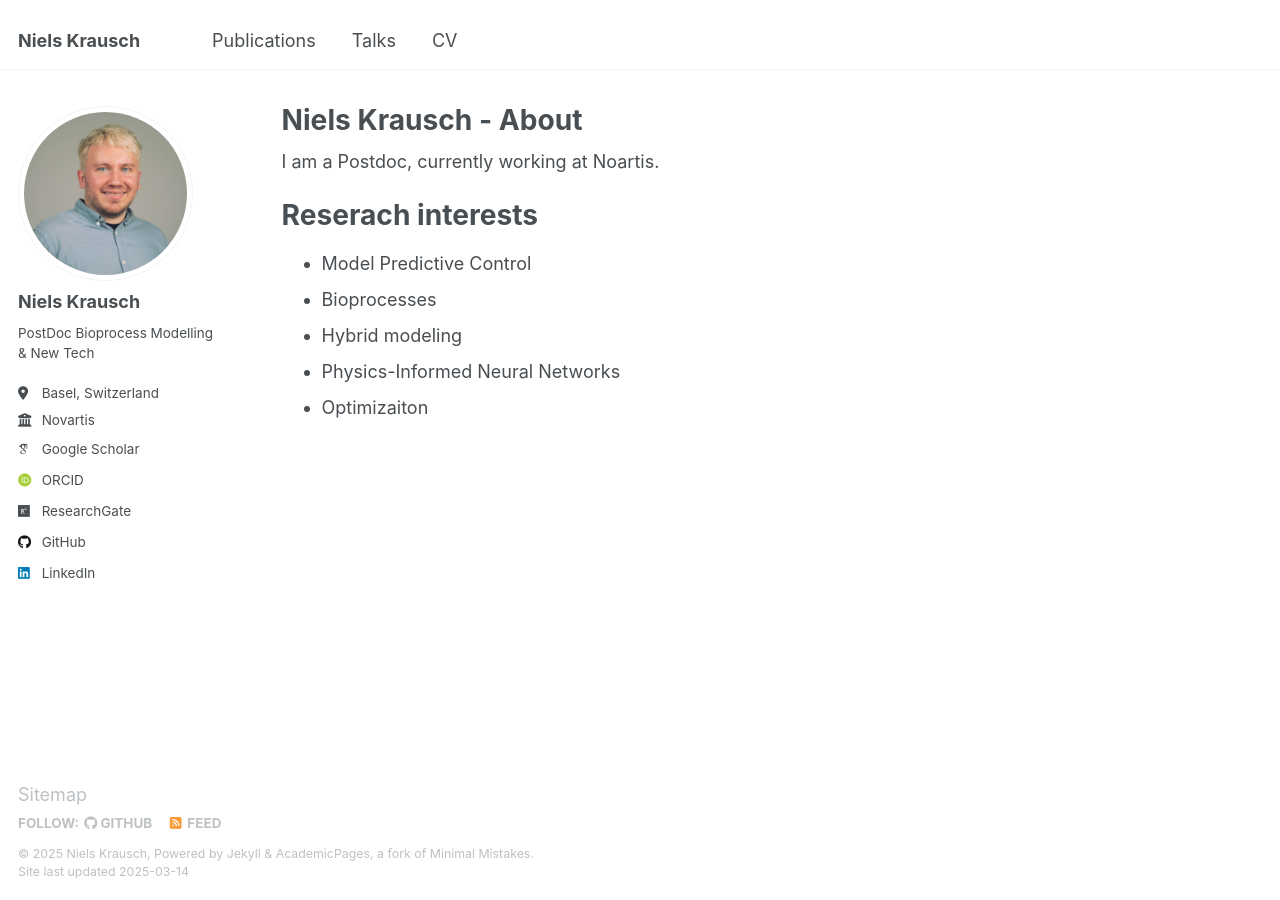
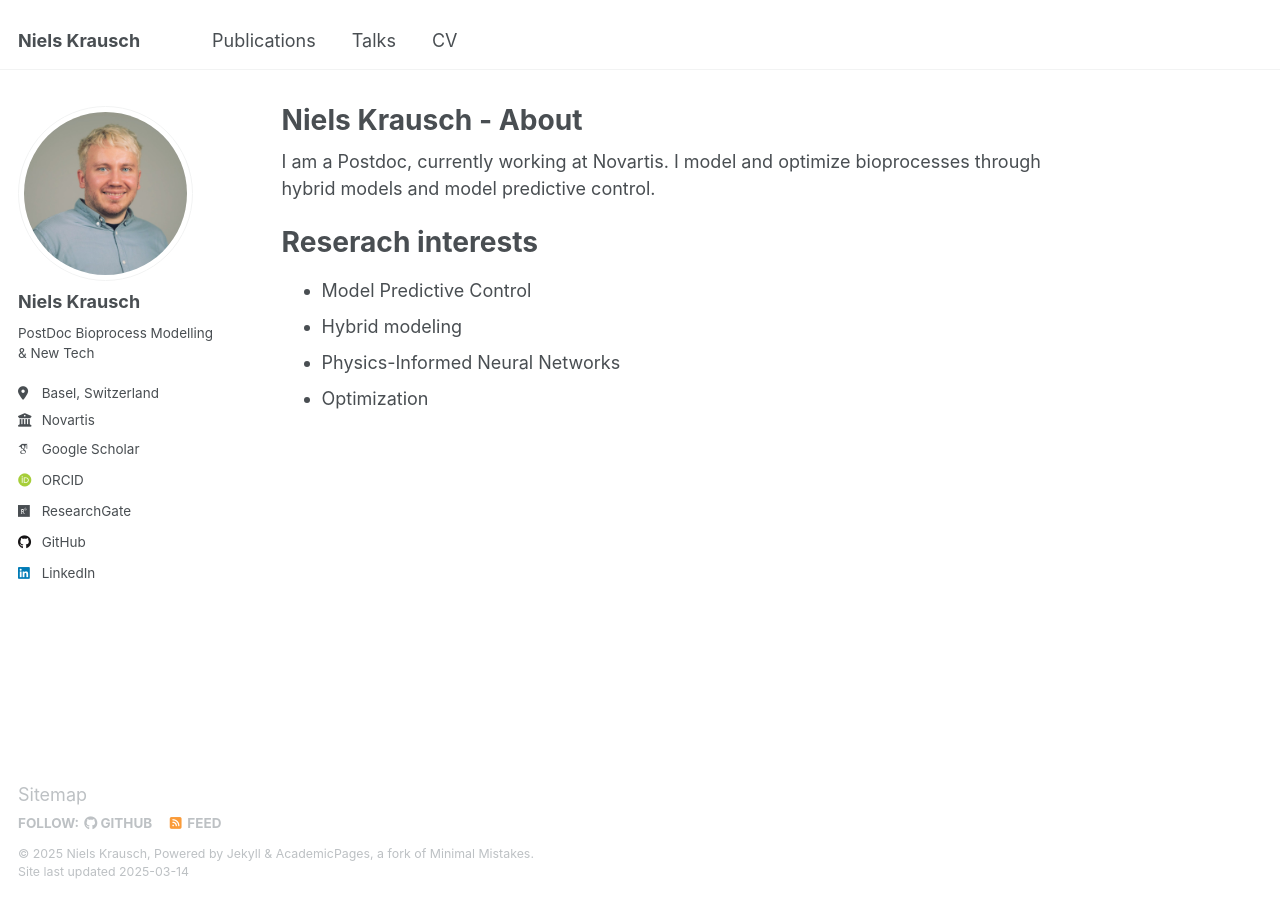
Before and after one commit to nkrausch/nkrausch.github.io, a Jekyll site: the page built from _pages/about.md, in a window 1280 px wide. Built offline with Jekyll 4.4.1, drawn with Linux system fonts in a browser that asks for light colours; some web fonts are replaced.

Commit message:
Updated info

```diff
--- a/_pages/about.md
+++ b/_pages/about.md
@@ -7,12 +7,11 @@ redirect_from:
   - /about.html
 ---
 
-I am a Postdoc, currently working at Noartis.
+I am a Postdoc, currently working at Novartis. I model and optimize bioprocesses through hybrid models and model predictive control.
 
 Reserach interests
 ======
  - Model Predictive Control
- - Bioprocesses
  - Hybrid modeling
  - Physics-Informed Neural Networks
- - Optimizaiton
+ - Optimization
```
Also changed, not shown: 1 other file.
